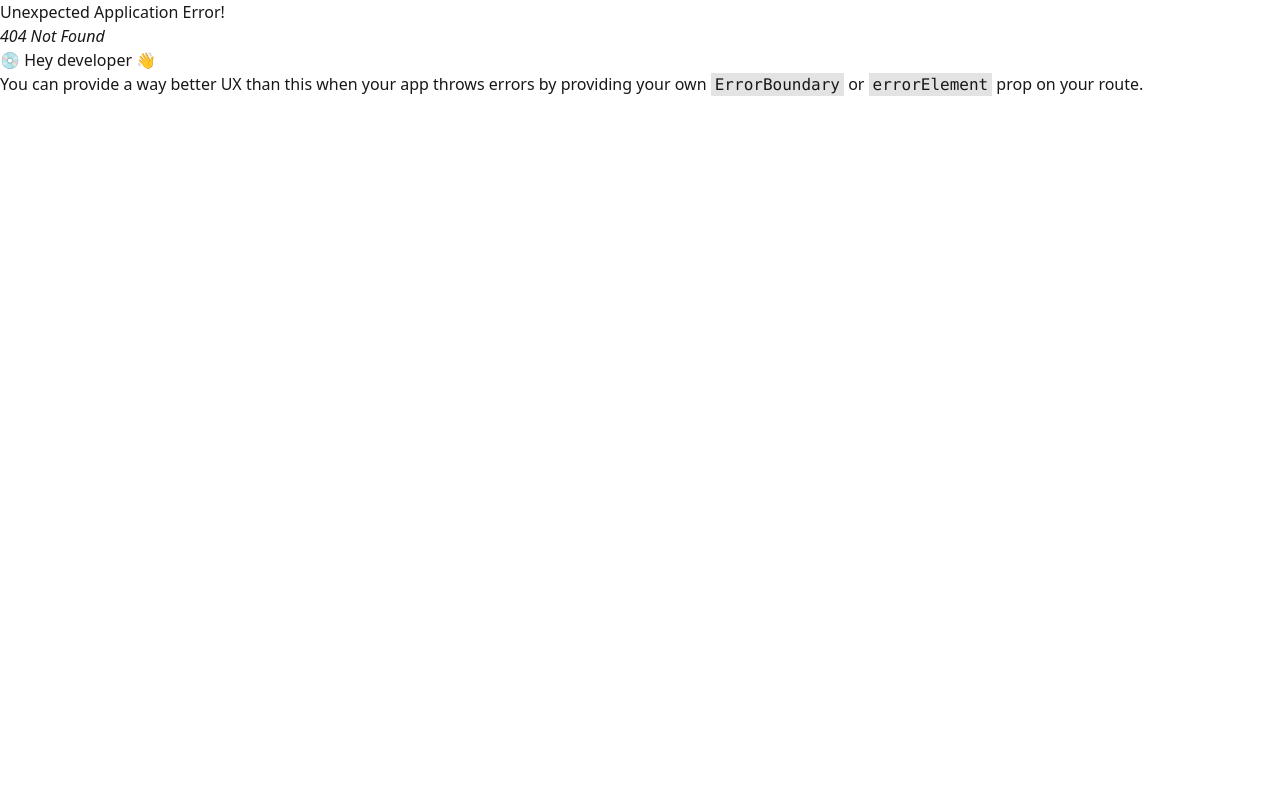
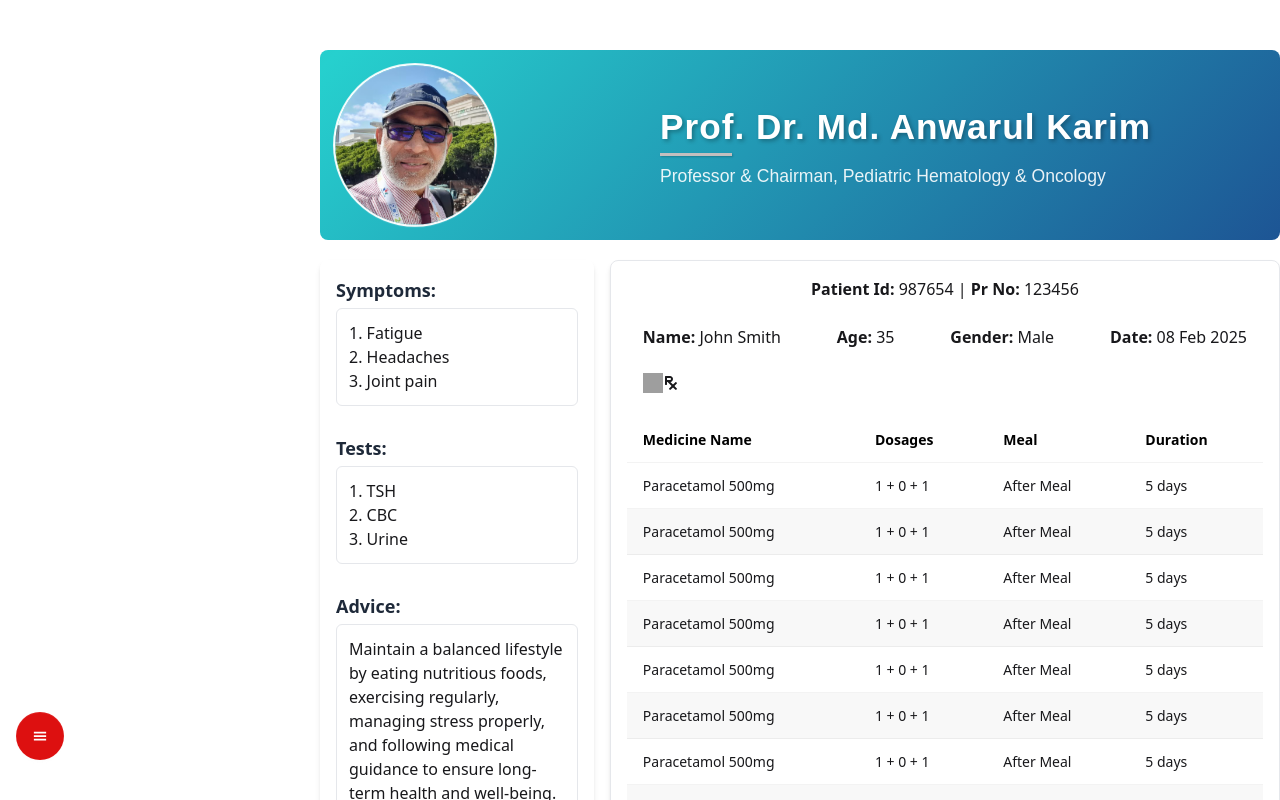
Before and after one commit to Tamjid388/PharmaApp, a React (Vite) app: page /patientPrescription in a window 1280 px wide. Before the commit this address had no page. Shown: the top 800 px of the page. Built offline with nearby package versions, Linux system fonts and the light colour scheme; grey boxes are pictures that could not be loaded.

Commit message:
Patient Prescription Page Added

```diff
--- a/src/Pages/Auth/SignIn.jsx
+++ b/src/Pages/Auth/SignIn.jsx
@@ -2,6 +2,9 @@ import React from 'react'
 
 export const SignIn = () => {
   return (
-    <div>SignIn</div>
+    <div>
+
+   <h1 className="5xl">SignIn</h1>
+   </div>
   )
 }
--- a/src/Pages/PatientALLRecords/PatientAllRecords.jsx
+++ b/src/Pages/PatientALLRecords/PatientAllRecords.jsx
@@ -2,6 +2,7 @@ import { IoEye } from "react-icons/io5"
 import "../../App.css"
 import { DoctorProfile } from "../../Component/DoctorProfile"
 import { useState } from "react";
+import { Link } from "react-router";
 
 export const PatientAllRecords = () => {
     const patients = [
@@ -125,10 +126,13 @@ const handleFilter = () => {
         <td>{patient.name}</td>
         <td>{patient. phone}</td>
          <td className="">
-            <button className="btn flex items-center justify-center
+            <Link to={`/patientrecords/${patient.patientId}`}>
+                <button className="btn flex items-center justify-center
              text-white bg-blue-500">
                 <span>View</span>
                  <span><IoEye/></span></button>
+            </Link>
+
         </td>
        <td className="">
             <button className="btn flex items-center justify-center text-white bg-green-700">
--- /dev/null
+++ b/src/Pages/PatientRecords/PatientRecords.jsx
@@ -0,0 +1,131 @@
+import React from 'react'
+import { DoctorProfile } from '../../Component/DoctorProfile'
+import { Link, useParams } from 'react-router';
+import { IoEye } from 'react-icons/io5';
+
+export const PatientRecords = () => {
+    const { patientId } = useParams();
+    console.log(patientId);
+    const patientRecords = [
+  // Abdur Rahman - patientId: 10001
+  {
+    patientId: '10001',
+    date: '2025-05-01',
+    name: 'Abdur Rahman',
+    phone: '01815-121325',
+  },
+  {
+    patientId: '10001',
+    date: '2025-05-08',
+    name: 'Abdur Rahman',
+    phone: '01815-121325',
+  },
+  {
+    patientId: '10001',
+    date: '2025-05-14',
+    name: 'Abdur Rahman',
+    phone: '01815-121325',
+  },
+
+  // Zahid Hasan - patientId: 10002
+  {
+    patientId: '10002',
+    date: '2025-05-02',
+    name: 'Zahid Hasan',
+    phone: '01815-121325',
+  },
+  {
+    patientId: '10002',
+    date: '2025-05-09',
+    name: 'Zahid Hasan',
+    phone: '01815-121325',
+  },
+  {
+    patientId: '10002',
+    date: '2025-05-14',
+    name: 'Zahid Hasan',
+    phone: '01815-121325',
+  },
+
+  // Utpol Nondi - patientId: 10003
+  {
+    patientId: '10003',
+    date: '2025-05-03',
+    name: 'Utpol Nondi',
+    phone: '01815-121325',
+  },
+  {
+    patientId: '10003',
+    date: '2025-05-10',
+    name: 'Utpol Nondi',
+    phone: '01815-121325',
+  },
+  {
+    patientId: '10003',
+    date: '2025-05-14',
+    name: 'Utpol Nondi',
+    phone: '01815-121325',
+  },
+];
+const individualRecord=
+patientRecords.filter(patient=> parseInt(patient.patientId)===parseInt(patientId))
+
+  return (
+    <div>
+        <div className="container">
+            <DoctorProfile/>
+
+
+                   {/* Table */}
+
+                            <div className="overflow-x-auto mt-3">
+              <table className="table table-zebra table-bordered">
+                {/* head */}
+                <thead>
+                  <tr className="bg-black text-white">
+                    <th>Sl</th>
+                    <th>Patient Id</th>
+                    <th>Date</th>
+                    <th>Name</th>
+                    <th>Phone</th>
+                    <th>View Report</th>
+                    <th>View Prescription</th>
+                  </tr>
+                </thead>
+                <tbody>
+                  {/* row 1 */}
+            {
+              individualRecord.map((patient)=><tr key={patient.sl}>
+                    <th>{patient.sl}</th>
+                    <td>{patient.patientId}</td>
+                    <td>{patient.date}</td>
+                    <td>{patient.name}</td>
+                    <td>{patient. phone}</td>
+                     <td className="">
+
+                            <button className="btn flex items-center justify-center
+                         text-white bg-blue-500">
+                            <span>View</span>
+                             <span><IoEye/></span></button>
+
+
+                    </td>
+                   <td className="">
+                   <Link to="/patientPrescription">
+                        <button className="btn flex items-center justify-center text-white bg-green-700">
+                            <span>View</span>
+                             <span><IoEye/></span>
+                             </button>
+                   </Link>
+                    </td>
+                  </tr>)
+            }
+
+
+                </tbody>
+              </table>
+            </div>
+        </div>
+    </div>
+  )
+}
--- /dev/null
+++ b/src/Pages/PatientReport/PatientReport.jsx
@@ -0,0 +1,8 @@
+import React from 'react'
+
+export const PatientReport = () => {
+  return (
+    <div>
+        PatientReport</div>
+  )
+}
--- /dev/null
+++ b/src/Pages/Prescription/Prescription.css
@@ -0,0 +1,65 @@
+ body {
+            font-family: Arial, sans-serif;
+            margin: 0;
+            padding: 20px;
+            background: #fff;
+        }
+        p{
+            font-size: 14px;
+        }
+        .container {
+            width: 100%;
+            max-width: 800px;
+            margin: auto;
+            border: 1px solid #ddd;
+            padding: 20px;
+            box-shadow: 0 0 10px rgba(0, 0, 0, 0.1);
+        }
+        .header {
+            text-align: center;
+            padding-bottom: 20px;
+            border-bottom: 2px solid #000;
+        }
+        .header h2 {
+            margin: 0;
+            font-size: 16px;
+            line-height: 20px;
+        }
+        .content {
+            display: flex;
+            margin-top: 20px;
+        }
+        .left-sidebar {
+            width: 30%;
+            padding-right: 20px;
+            border-right: 1px solid #d5d5d5;
+        }
+        .right-content {
+            width: 70%;
+            padding-left: 20px;
+        }
+        .section {
+            margin-bottom: 15px;
+        }
+        .section h3{
+            font-size: 16px;
+        }
+        table {
+            width: 100%;
+            border-collapse: collapse;
+            margin-top: 20px;
+        }
+        table, th, td {
+/*            border: 1px solid #000;*/
+        }
+        th, td {
+            padding: 8px;
+            text-align: left;
+        }
+        .print-btn {
+            margin-top: 20px;
+            text-align: center;
+        }
+        @media print {
+            .print-btn { display: none; }
+        }
--- /dev/null
+++ b/src/Pages/Prescription/Prescription.jsx
@@ -0,0 +1,102 @@
+
+import { FaPrescription } from 'react-icons/fa'
+import { DoctorProfile } from '../../Component/DoctorProfile'
+
+
+export const Prescription = () => {
+const icon="https://cdn-icons-png.flaticon.com/512/1455/1455597.png"
+    return (
+        <div>
+            <div className='container'>
+                <DoctorProfile />
+
+                <div>
+
+                </div>
+                <div className='flex gap-4'>
+                    {/*  */}
+                    <aside className='w-2/5 shadow-md p-4 rounded-lg space-y-7'>
+                        <div className=''>
+                            <h3 className='font-semibold text-gray-800 text-lg mb-1'>Symptoms:</h3>
+                            <ul className='list-decimal list-inside
+                    border border-gray-200 rounded-md
+                     p-3 mb-3'>
+                                <li>Fatigue</li>
+                                <li>Headaches</li>
+                                <li>Joint pain</li>
+                            </ul>
+
+                        </div>
+                        <div >
+                            <h3 className='font-semibold text-gray-800 text-lg mb-1'>Tests:</h3>
+
+                            <ul className='list-decimal list-inside border border-gray-200 rounded-md
+                     p-3 mb-3'>
+                                <li>TSH</li>
+                                <li>CBC</li>
+                                <li> Urine</li>
+                            </ul>
+                        </div>
+                        <div >
+                            <h3 className='font-semibold text-gray-800 text-lg mb-1'>Advice:</h3>
+                            <p className='border border-gray-200 rounded-md
+                     p-3 mb-3'>Maintain a balanced
+                                lifestyle by eating nutritious foods,
+                                exercising regularly, managing stress properly, and following medical guidance to ensure long-term health and well-being.</p>
+                        </div>
+                    </aside>
+                    {/*  */}
+                    <div className='border border-gray-200 w-full
+                     p-4 shadow-md rounded-lg space-y-6'>
+                        <div className='text-center'>
+                            <p><strong>Patient Id:</strong> 987654 | <strong>Pr No:</strong> 123456</p>
+                        </div>
+                     <div className="flex gap-8 justify-between px-4">
+  <p><strong>Name:</strong> John Smith</p>
+  <p><strong>Age:</strong> 35</p>
+  <p><strong>Gender:</strong> Male</p>
+  <p><strong>Date:</strong> 08 Feb 2025</p>
+</div>
+
+<div className='flex items-center px-4'>
+    <img className='w-5 h-5' src={icon} alt={'rx-icon'} />
+<FaPrescription/>
+</div>
+
+                  <div className="overflow-x-auto">
+  <table className="table table-zebra">
+    {/* head */}
+    <thead>
+      <tr className='text-black'>
+        <th>Medicine Name</th>
+        <th>Dosages</th>
+        <th>Meal</th>
+        <th>Duration</th>
+      </tr>
+    </thead>
+    <tbody>
+         {Array.from({ length: 8 }).map((_, index) => (
+      <tr key={index}>
+        <td>Paracetamol 500mg</td>
+        <td>1 + 0 + 1</td>
+        <td>After Meal</td>
+        <td>5 days</td>
+      </tr>
+    ))}
+
+
+    </tbody>
+  </table>
+</div>
+  <div className='= flex justify-center'>
+                <button className='btn btn-neutral hover:bg-blue-600'>Print</button>
+            </div>
+                    </div>
+
+
+                </div>
+
+            </div>
+        </div>
+    )
+}
```
Also changed, not shown: src/main.jsx (+16 -3 lines).
